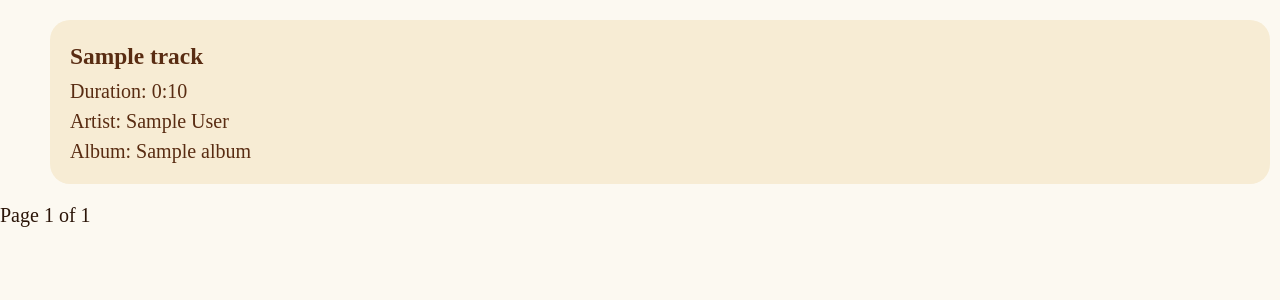
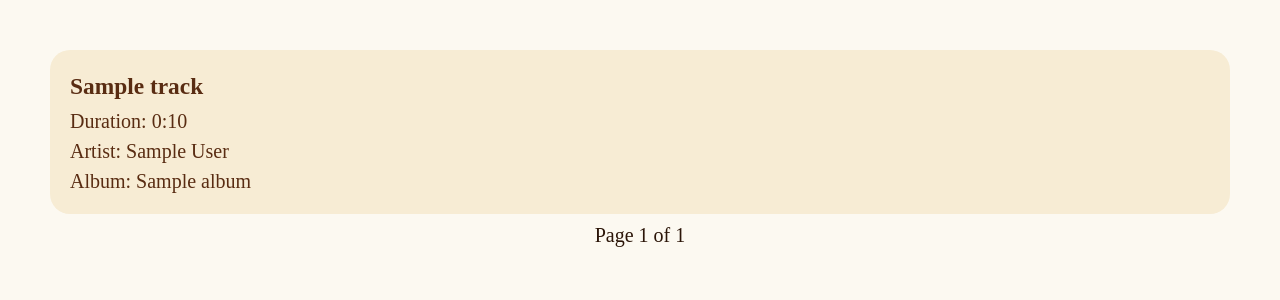
Before and after one commit to JonoBeach/music-project-mirror, a Flask app: template music/templates/browse_tracks.html in a window 1280 px wide. Shown: the part 71-371 px from the top of the page. Run offline with Flask 3, Linux system fonts and the light colour scheme; the template is opened without the code that fills it: most values are stand-ins (such as "Sample title", 1, 10 or a date in 2020); parts of the project's set-up code (start-up, migrations or seed data) failed here and were passed over.

Commit message:
centre content in browse tracks page

```diff
--- a/music/static/css/styles.css
+++ b/music/static/css/styles.css
@@ -15,12 +15,14 @@ body {
     font-size: calc(15px + 0.390625vw);
 }
 
-
-/* home page */
 .content {
     padding: 2.5rem;
     max-width: var(--max-content-width);
     margin: 0 auto;
+}
+
+/* home page */
+.content#home {
     text-align: center;
 }
 
@@ -198,6 +200,18 @@ body {
     color: var(--on-surface-container-active);
 }
 
+
+/* browse tracks */
+
+.content ul {
+    margin: 0;
+    padding: 0;
+}
+
+.pagination {
+    text-align: center;
+}
+
 .track_list_item {
     max-width: var(--max-content-width);
     color: var(--on-surface-container);
--- a/music/templates/browse_tracks.html
+++ b/music/templates/browse_tracks.html
@@ -10,6 +10,7 @@
 <body>
     {% include "navbar.html" %}
 
+    <div class="content">
 	    <ul>
 		{% for track in tracks %}
 		    {% include "track_display.html" with context %}
@@ -27,6 +28,7 @@
 		    <a href="{{ url_for('tracks_bp.browse', page=current_page+1) }}">Next</a>
 		{% endif %}
 	    </div>
+    </div>
 
 </body>
 
```
Lines whose indentation alone changed are shown as unchanged.
